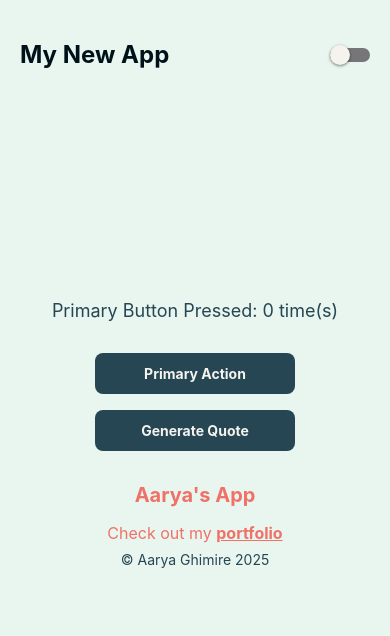
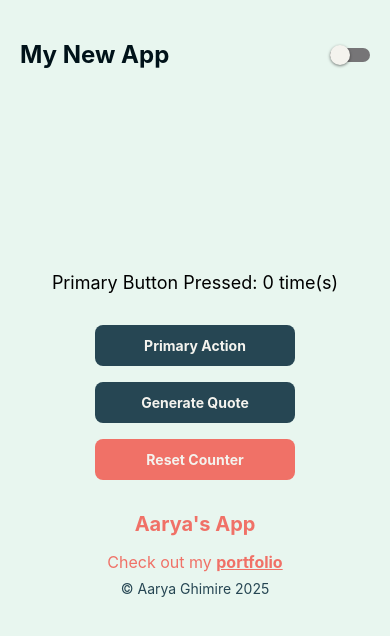
Before and after one commit to aarya-ghimire/LearningNative, a React Native app: screen / in a window 390 px wide. Shown: the top 636 px of the page. Built offline with nearby package versions, Linux system fonts and the light colour scheme.

Commit message:
added animation

```diff
--- a/App.js
+++ b/App.js
@@ -1,11 +1,10 @@
 import { StatusBar } from "expo-status-bar";
-import React, { useState, useRef } from "react";
+import React, { useState, useRef, useEffect, useCallback } from "react";
 import {
   StyleSheet,
   Text,
   View,
   TouchableOpacity,
-  Pressable,
   Switch,
   Alert,
   Animated,
@@ -20,6 +19,20 @@ export default function App() {
   const progressAnim = useRef(new Animated.Value(0)).current;
   const scaleAnim = useRef(new Animated.Value(1)).current;
 
+  useEffect(() => {
+    Animated.timing(scaleAnim, {
+      toValue: 1.1,
+      duration: 300,
+      useNativeDriver: true,
+    }).start(() => {
+      Animated.timing(scaleAnim, {
+        toValue: 1,
+        duration: 300,
+        useNativeDriver: true,
+      }).start();
+    });
+  }, [counter]);
+
   const quotes = [
     "Believe you can and you're halfway there.",
     "Success is not final, failure is not fatal: It is the courage to continue that counts.",
@@ -30,17 +43,18 @@ export default function App() {
 
   const emojis = ["😊", "🚀", "🎉", "✨", "😎", "🌟", "🔥", "💪", "💡", "🎯"];
 
-  const toggleTheme = () => setIsDarkMode((prevMode) => !prevMode);
+  const toggleTheme = useCallback(
+    () => setIsDarkMode((prevMode) => !prevMode),
+    []
+  );
 
-  const generateQuote = () => {
-    const randomQuote = quotes[Math.floor(Math.random() * quotes.length)];
-    setQuote(randomQuote);
-  };
+  const generateQuote = useCallback(() => {
+    setQuote(quotes[Math.floor(Math.random() * quotes.length)]);
+  }, []);
 
-  const handlePressPrimary = () => {
+  const handlePressPrimary = useCallback(() => {
     setCounter((prevCounter) => prevCounter + 1);
-    const randomEmoji = emojis[Math.floor(Math.random() * emojis.length)];
-    setEmoji(randomEmoji);
+    setEmoji(emojis[Math.floor(Math.random() * emojis.length)]);
 
     Animated.timing(progressAnim, {
       toValue: Math.min((counter + 1) * 10, 100),
@@ -54,7 +68,12 @@ export default function App() {
         `You pressed the button ${counter + 1} times!`
       );
     }
-  };
+  }, [counter]);
+
+  const resetCounter = useCallback(() => {
+    setCounter(0);
+    setEmoji("");
+  }, []);
 
   return (
     <View
@@ -76,36 +95,26 @@ export default function App() {
           thumbColor={isDarkMode ? "#0081a7" : "#f4f3ee"}
         />
       </View>
-
       <Text
         style={[styles.quote, { color: isDarkMode ? "#00afb9" : "#f07167" }]}
       >
         {quote}
       </Text>
-      <Text
-        style={[
-          styles.counterText,
-          { color: isDarkMode ? "#f07167" : "#264653" },
-        ]}
+      <Animated.Text
+        style={[styles.counterText, { transform: [{ scale: scaleAnim }] }]}
       >
         Primary Button Pressed: {counter} time(s)
-      </Text>
-      <Text
-        style={[
-          styles.emojiText,
-          { color: isDarkMode ? "#f07167" : "#264653" },
-        ]}
-      >
-        {emoji}
-      </Text>
-
+      </Animated.Text>
+      <Text style={styles.emojiText}>{emoji}</Text>
       <TouchableOpacity style={styles.button} onPress={handlePressPrimary}>
         <Text style={styles.buttonText}>Primary Action</Text>
       </TouchableOpacity>
       <TouchableOpacity style={styles.button} onPress={generateQuote}>
         <Text style={styles.buttonText}>Generate Quote</Text>
       </TouchableOpacity>
-
+      <TouchableOpacity style={styles.resetButton} onPress={resetCounter}>
+        <Text style={styles.buttonText}>Reset Counter</Text>
+      </TouchableOpacity>
       <View style={styles.footerContainer}>
         <Text style={styles.footerLogo}>Aarya's App</Text>
         <Text
@@ -120,7 +129,6 @@ export default function App() {
           © Aarya Ghimire 2025
         </Text>
       </View>
-
       <StatusBar
         style={isDarkMode ? "light" : "dark"}
         translucent={true}
@@ -154,6 +162,15 @@ const styles = StyleSheet.create({
     alignItems: "center",
     width: 200,
   },
+  resetButton: {
+    backgroundColor: "#f07167",
+    paddingVertical: 12,
+    paddingHorizontal: 20,
+    borderRadius: 8,
+    marginVertical: 8,
+    alignItems: "center",
+    width: 200,
+  },
   buttonText: { color: "#f4f3ee", fontWeight: "bold" },
   footerContainer: { alignItems: "center", marginTop: 24, width: "100%" },
   footerLogo: {
```
